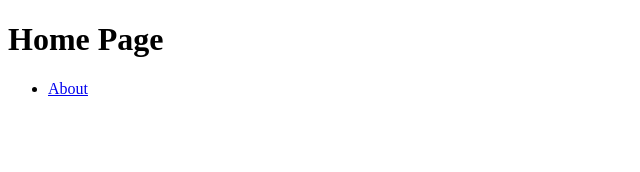
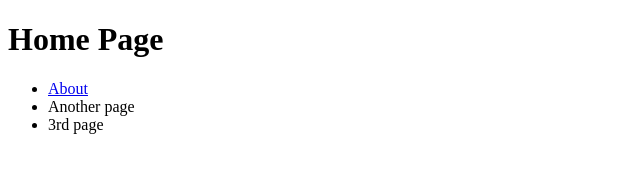
Before and after one commit to vishali0/html-project, a plain HTML site: page index.html in a window 1280 px wide. Shown: the whole page, without its empty margins (0-640 px from the left). Drawn offline with Linux system fonts and the light colour scheme.

Commit message:
Added some list items

```diff
--- a/index.html
+++ b/index.html
@@ -9,6 +9,8 @@
     <h1>Home Page</h1>
     <ul>
       <li><a href="./about.html">About</a></li>
+      <li>Another page</li>
+      <li>3rd page</li>
     </ul>
   </body>
 </html>
```
